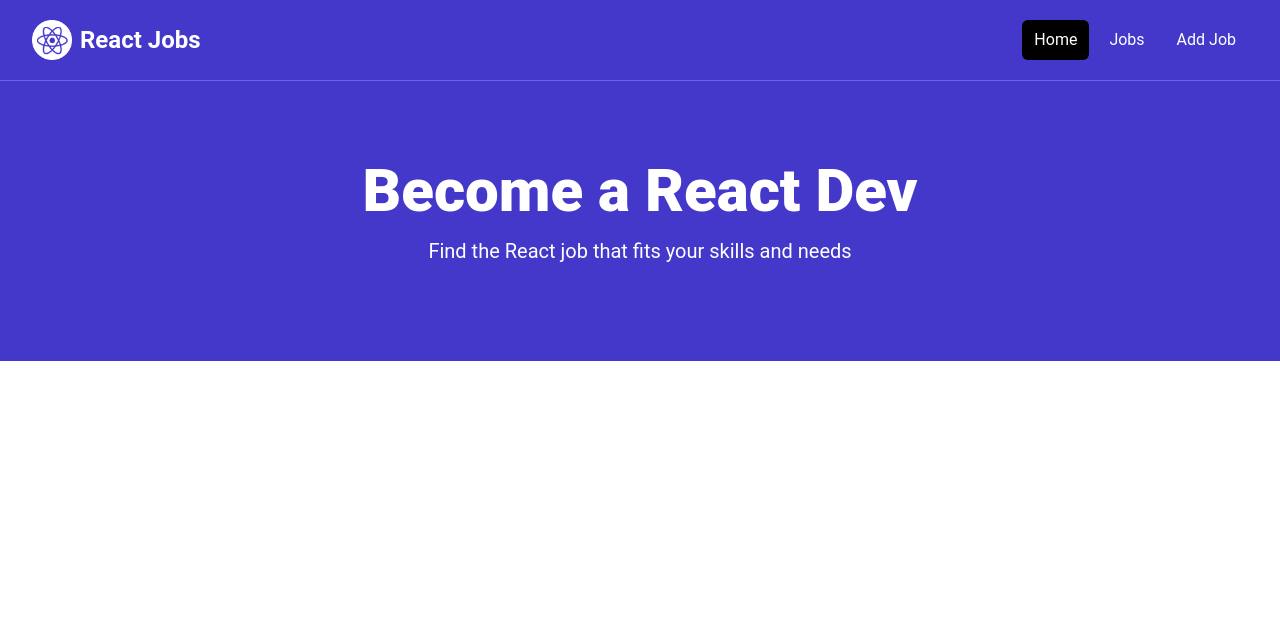
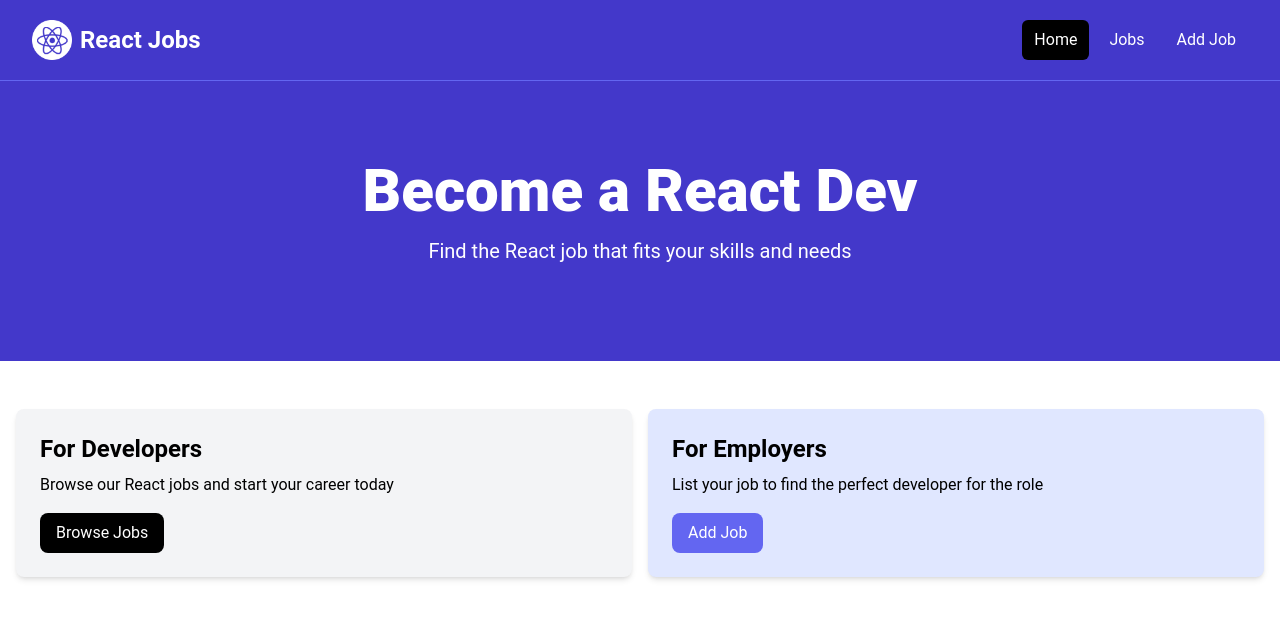
Before and after one commit to itxSaaad/react-careers-app-react-firebase, a React (Vite) app: page / in a window 1280 px wide. Shown: the top 618 px of the page. Built offline with nearby package versions, Linux system fonts and the light colour scheme; the HTML template or start-up script is replaced by a standard one.

Commit message:
Added: Card and HomeCard Components

```diff
--- a/src/App.tsx
+++ b/src/App.tsx
@@ -1,4 +1,5 @@
 import HeroSection from './components/HeroSection';
+import HomeCard from './components/HomeCard';
 import Navbar from './components/Navbar';
 
 export default function App() {
@@ -6,6 +7,7 @@ export default function App() {
     <>
       <Navbar />
       <HeroSection />
+      <HomeCard />
     </>
   );
 }
--- /dev/null
+++ b/src/components/Card.tsx
@@ -0,0 +1,10 @@
+interface CardProps {
+  children: React.ReactNode;
+  bg?: string;
+}
+
+function Card({ children, bg = 'bg-gray-100' }: CardProps) {
+  return <div className={`${bg} p-6 rounded-lg shadow-md`}>{children}</div>;
+}
+
+export default Card;
--- /dev/null
+++ b/src/components/HomeCard.tsx
@@ -0,0 +1,36 @@
+import Card from './Card';
+
+export default function HomeCards() {
+  return (
+    <section className="py-4">
+      <div className="container-xl lg:container m-auto">
+        <div className="grid grid-cols-1 md:grid-cols-2 gap-4 p-4 rounded-lg">
+          <Card>
+            <h2 className="text-2xl font-bold">For Developers</h2>
+            <p className="mt-2 mb-4">
+              Browse our React jobs and start your career today
+            </p>
+            <a
+              href="/jobs"
+              className="inline-block bg-black text-white rounded-lg px-4 py-2 hover:bg-gray-700"
+            >
+              Browse Jobs
+            </a>
+          </Card>
+          <Card bg="bg-indigo-100">
+            <h2 className="text-2xl font-bold">For Employers</h2>
+            <p className="mt-2 mb-4">
+              List your job to find the perfect developer for the role
+            </p>
+            <a
+              href="/add-job"
+              className="inline-block bg-indigo-500 text-white rounded-lg px-4 py-2 hover:bg-indigo-600"
+            >
+              Add Job
+            </a>
+          </Card>
+        </div>
+      </div>
+    </section>
+  );
+}
```
